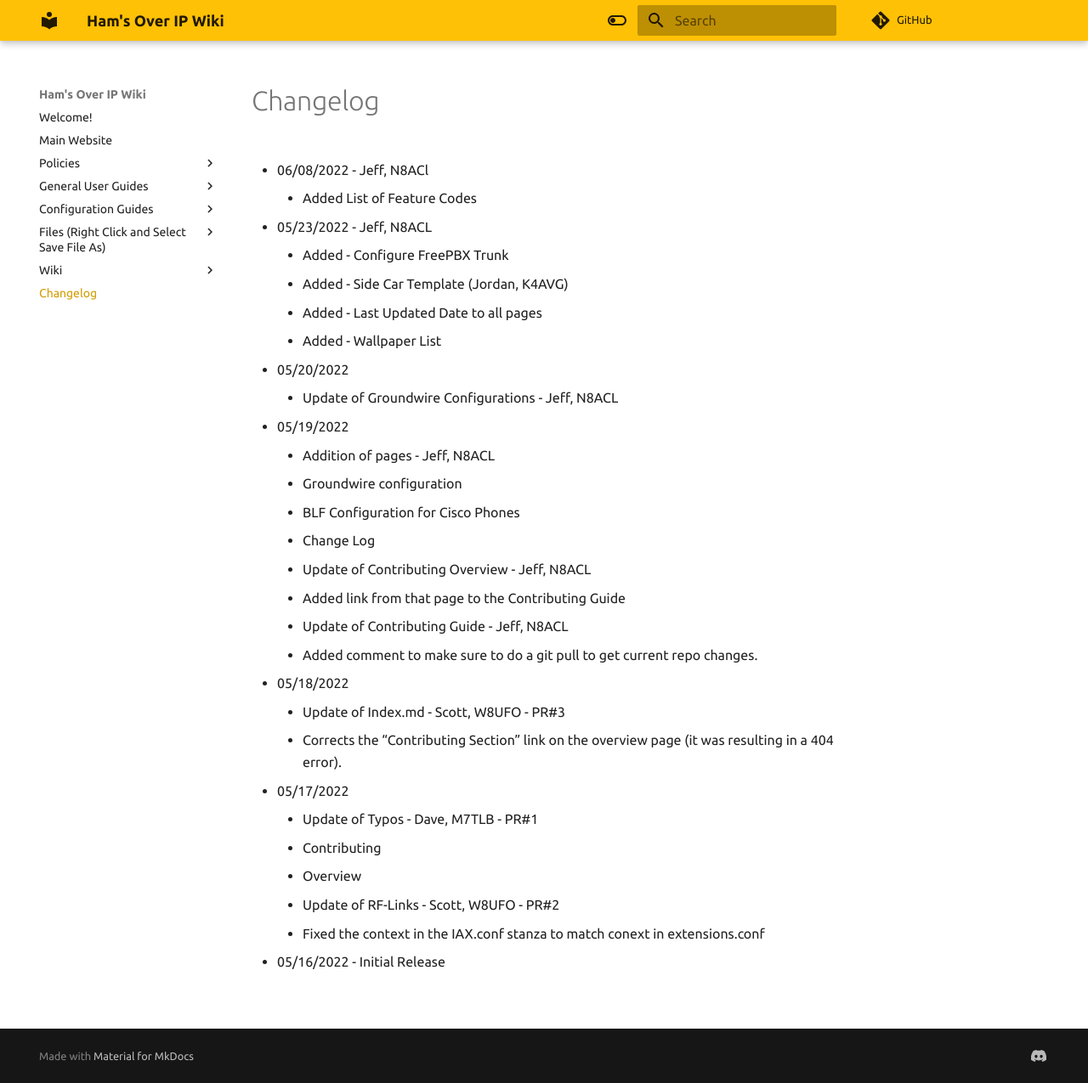
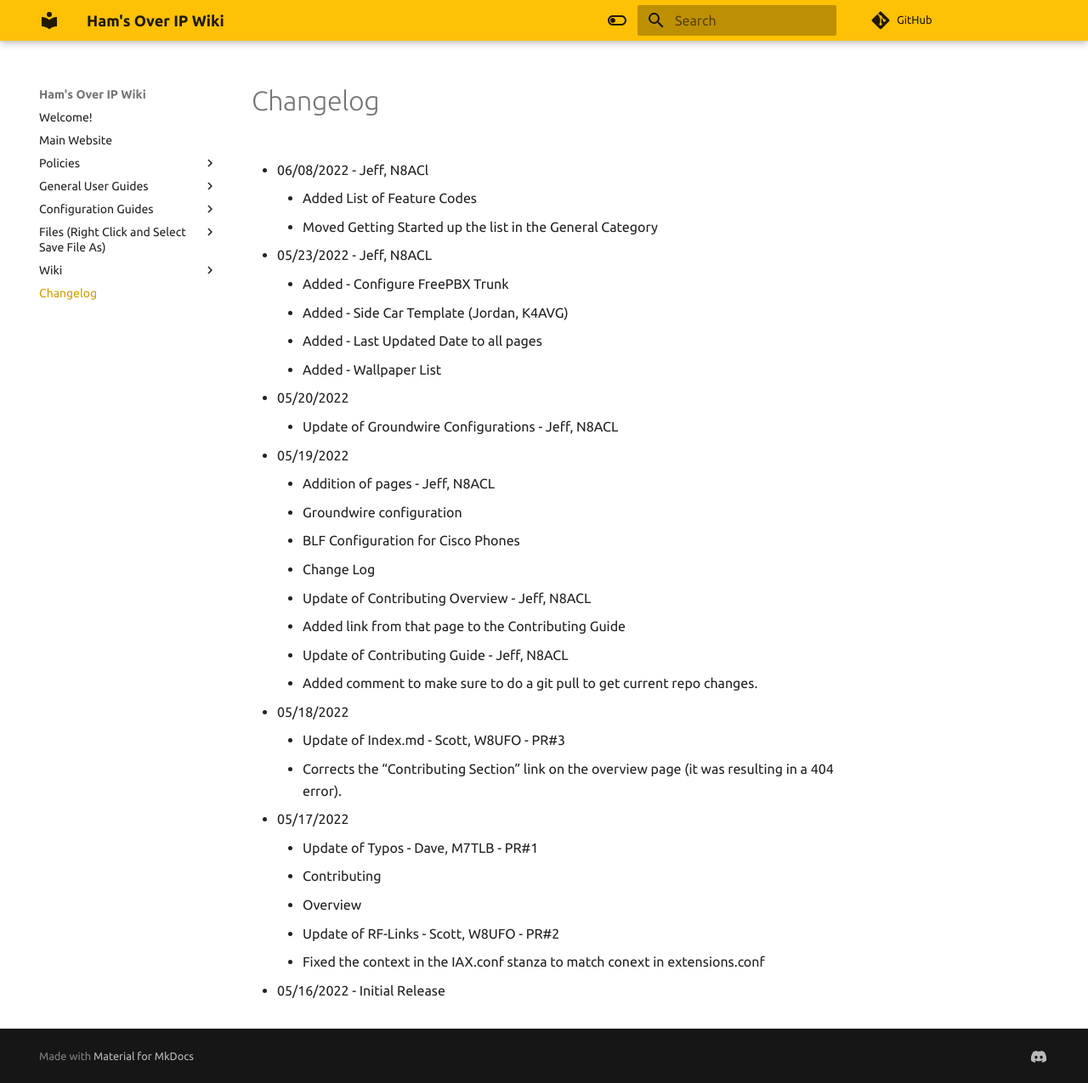
Before and after one commit to hamsoverip/wiki, an MkDocs documentation site: the page built from docs/General/changelog.md, in a window 1280 px wide and 1275 px high. Shown: the whole window at 85% size. Built offline with MkDocs 1.6.1 and Material for MkDocs 9.7.7, drawn with Linux system fonts in a browser that asks for light colours; comment, search, counter and statistics services are not loaded.

Commit message:
Moved Getting Started up Farther in the General Category - JRL - 06082022

```diff
--- a/docs/General/changelog.md
+++ b/docs/General/changelog.md
@@ -2,6 +2,7 @@
 
 * 06/08/2022 - Jeff, N8ACl
     * Added List of Feature Codes
+    * Moved Getting Started up the list in the General Category
 
 * 05/23/2022 - Jeff, N8ACL
     * Added - Configure FreePBX Trunk
--- a/mkdocs.yml
+++ b/mkdocs.yml
@@ -40,9 +40,9 @@
     - User Agreement: General/coming-soon.md
 
   - General User Guides:
+    - Getting Started: General/user_guides/getting-started.md
     - Joining our Discord Server: General/user_guides/discord.md
     - Finding Help: General/user_guides/support.md
-    - Getting Started: General/user_guides/getting-started.md
     - FreePBX/Asterisk Feature Codes: General/feature-codes.md
 
   - Configuration Guides:
```
